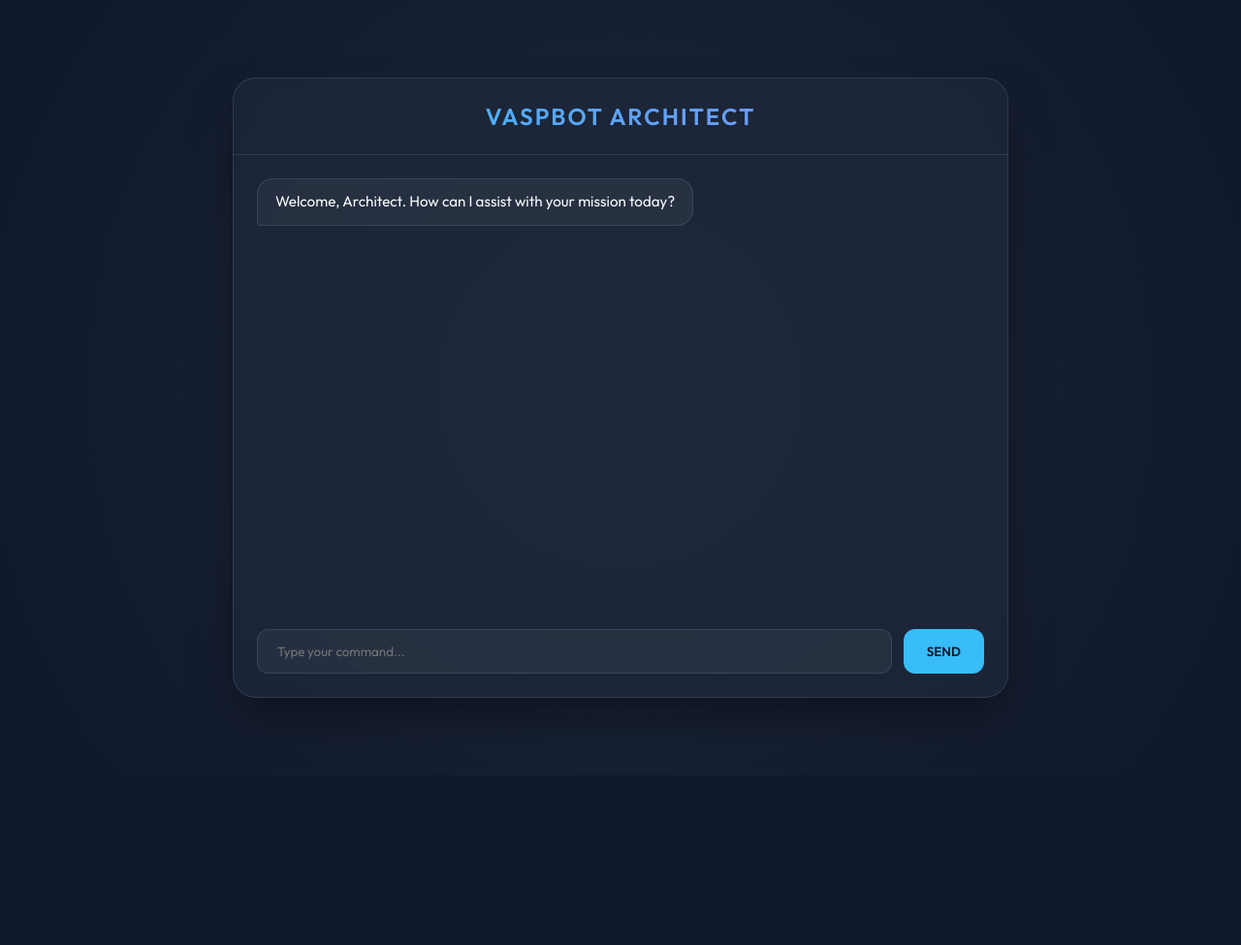
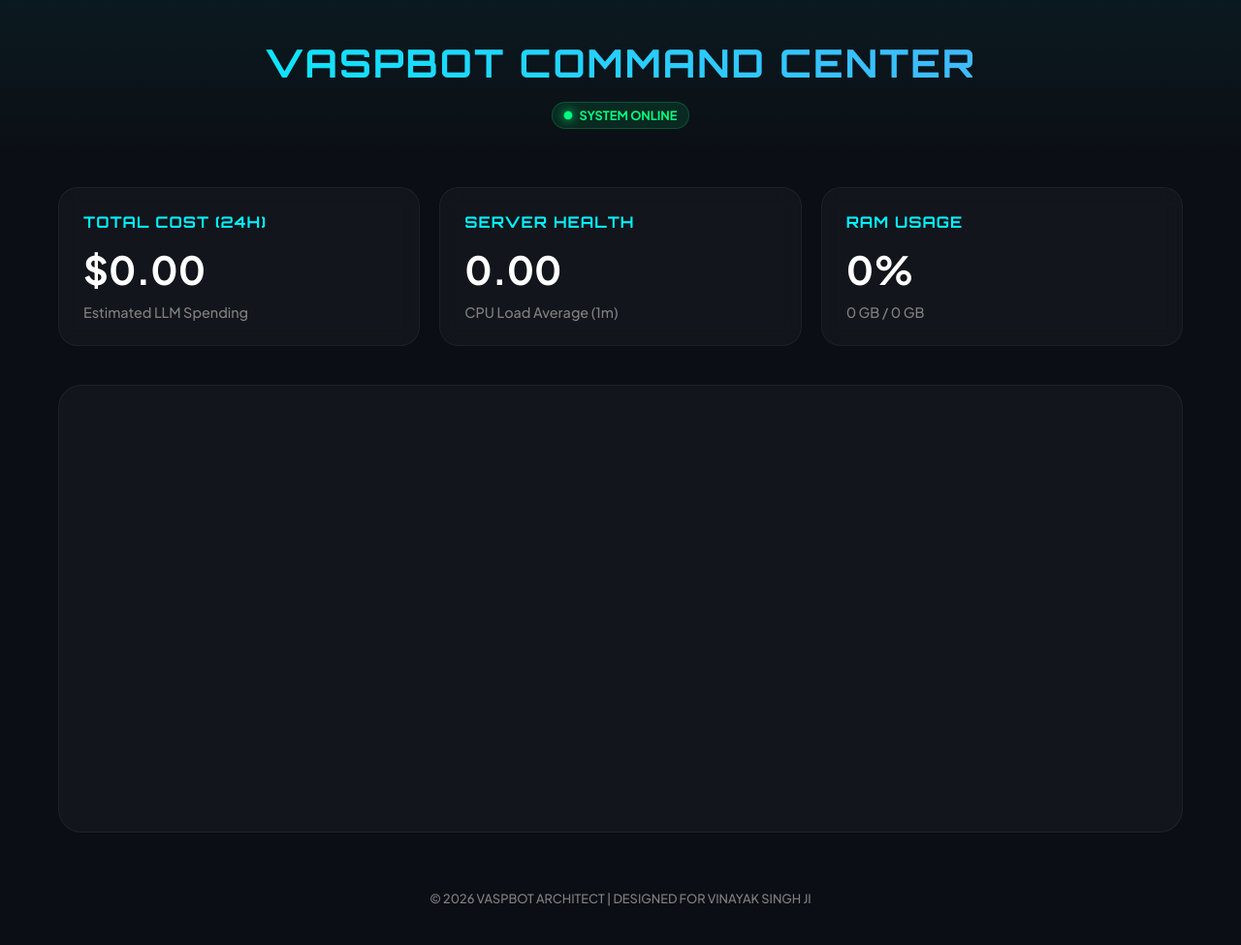
Before and after one commit to visen-vin/babe, a website: page public/index.html in a window 1280 px wide. Shown: the whole page at 97% size. Before the commit the page ends 800 px from the top, so only its background shows below. Drawn offline with nearby package versions, Linux system fonts and the light colour scheme; no server answers.

```diff
--- a/package.json
+++ b/package.json
@@ -22,6 +22,7 @@
     "dotenv": "^17.3.1",
     "hono": "^4.12.4",
     "langchain": "^1.2.28",
+    "langsmith": "^0.5.7",
     "playwright": "^1.58.2",
     "telegraf": "^4.16.3",
     "zod": "^4.3.6"
--- a/public/index.html
+++ b/public/index.html
@@ -1,214 +1,272 @@
 <!DOCTYPE html>
 <html lang="en">
+
 <head>
     <meta charset="UTF-8">
     <meta name="viewport" content="width=device-width, initial-scale=1.0">
-    <title>Vaspbot AI Architect</title>
-    <link href="https://fonts.googleapis.com/css2?family=Outfit:wght@300;400;600&display=swap" rel="stylesheet">
+    <title>Vaspbot Command Center</title>
+    <link
+        href="https://fonts.googleapis.com/css2?family=Orbitron:wght@400;700&family=Plus+Jakarta+Sans:wght@300;500;700&display=swap"
+        rel="stylesheet">
+    <script src="https://cdn.jsdelivr.net/npm/chart.js"></script>
     <style>
         :root {
-            --bg: #0f172a;
-            --glass: rgba(30, 41, 59, 0.7);
-            --accent: #38bdf8;
-            --text: #f8fafc;
-        }
-
-        * {
-            box-sizing: border-box;
-            margin: 0;
-            padding: 0;
-            font-family: 'Outfit', sans-serif;
+            --bg-color: #0b0e14;
+            --accent-primary: #00f2fe;
+            --accent-secondary: #4facfe;
+            --glass-bg: rgba(255, 255, 255, 0.03);
+            --glass-border: rgba(255, 255, 255, 0.05);
+            --text-main: #e0e0e0;
+            --text-muted: #808080;
         }
 
         body {
-            background-color: var(--bg);
-            background-image: radial-gradient(circle at 50% 50%, #1e293b 0%, #0f172a 100%);
-            display: flex;
-            justify-content: center;
-            align-items: center;
-            height: 100vh;
-            color: var(--text);
-            overflow: hidden;
-        }
-
-        #chat-container {
-            width: 90%;
-            max-width: 800px;
-            height: 80vh;
-            background: var(--glass);
-            backdrop-filter: blur(12px);
-            border: 1px solid rgba(255, 255, 255, 0.1);
-            border-radius: 24px;
+            background: var(--bg-color);
+            color: var(--text-main);
+            font-family: 'Plus Jakarta Sans', sans-serif;
+            margin: 0;
             display: flex;
             flex-direction: column;
-            box-shadow: 0 25px 50px -12px rgba(0, 0, 0, 0.5);
-            animation: fadeIn 0.8s ease-out;
-        }
-
-        @keyframes fadeIn {
-            from { opacity: 0; transform: translateY(20px); }
-            to { opacity: 1; transform: translateY(0); }
+            min-height: 100vh;
+            overflow-x: hidden;
         }
 
         header {
-            padding: 24px;
-            border-bottom: 1px solid rgba(255, 255, 255, 0.1);
+            padding: 40px;
             text-align: center;
+            background: linear-gradient(180deg, rgba(0, 242, 254, 0.05) 0%, transparent 100%);
         }
 
-        header h1 {
-            font-size: 1.5rem;
-            letter-spacing: 2px;
-            background: linear-gradient(to right, #38bdf8, #818cf8);
+        h1 {
+            font-family: 'Orbitron', sans-serif;
+            font-size: 2.5rem;
+            margin: 0;
+            background: linear-gradient(to right, var(--accent-primary), var(--accent-secondary));
             -webkit-background-clip: text;
             -webkit-text-fill-color: transparent;
+            letter-spacing: 2px;
         }
 
-        #messages {
-            flex: 1;
-            padding: 24px;
-            overflow-y: auto;
-            display: flex;
-            flex-direction: column;
-            gap: 16px;
-            scrollbar-width: thin;
-            scrollbar-color: var(--accent) transparent;
+        .container {
+            max-width: 1200px;
+            margin: 0 auto;
+            padding: 20px;
+            width: 100%;
+            box-sizing: border-box;
         }
 
-        .message {
-            max-width: 80%;
-            padding: 12px 18px;
-            border-radius: 16px;
-            line-height: 1.5;
-            font-size: 0.95rem;
-            position: relative;
-            animation: slideIn 0.3s ease-out;
+        .grid {
+            display: grid;
+            grid-template-columns: repeat(auto-fit, minmax(300px, 1fr));
+            gap: 20px;
+            margin-bottom: 40px;
         }
 
-        @keyframes slideIn {
-            from { opacity: 0; transform: translateX(-10px); }
-            to { opacity: 1; transform: translateX(0); }
+        .card {
+            background: var(--glass-bg);
+            border: 1px solid var(--glass-border);
+            border-radius: 20px;
+            padding: 25px;
+            backdrop-filter: blur(10px);
+            transition: transform 0.3s ease, border-color 0.3s ease;
         }
 
-        .message.user {
-            align-self: flex-end;
-            background: var(--accent);
-            color: #0f172a;
-            border-bottom-right-radius: 4px;
+        .card:hover {
+            transform: translateY(-5px);
+            border-color: rgba(0, 242, 254, 0.2);
         }
 
-        .message.bot {
-            align-self: flex-start;
-            background: rgba(255, 255, 255, 0.05);
-            border: 1px solid rgba(255, 255, 255, 0.1);
-            border-bottom-left-radius: 4px;
+        .card h2 {
+            font-family: 'Orbitron', sans-serif;
+            font-size: 1rem;
+            text-transform: uppercase;
+            margin-top: 0;
+            color: var(--accent-primary);
+            letter-spacing: 1px;
+        }
+
+        .metric-value {
+            font-size: 2.5rem;
+            font-weight: 700;
+            margin: 10px 0;
+            color: #fff;
+        }
+
+        .metric-label {
+            color: var(--text-muted);
+            font-size: 0.9rem;
+        }
+
+        .chart-container {
+            background: var(--glass-bg);
+            border: 1px solid var(--glass-border);
+            border-radius: 24px;
+            padding: 30px;
+            margin-top: 20px;
+            height: 400px;
+        }
+
+        .status-badge {
+            display: inline-flex;
+            align-items: center;
+            padding: 5px 12px;
+            border-radius: 20px;
+            font-size: 0.8rem;
+            font-weight: 700;
+            background: rgba(0, 255, 127, 0.1);
+            color: #00ff7f;
+            border: 1px solid rgba(0, 255, 127, 0.2);
+        }
+
+        .pulsing-dot {
+            width: 8px;
+            height: 8px;
+            background: #00ff7f;
+            border-radius: 50%;
+            margin-right: 8px;
+            box-shadow: 0 0 10px #00ff7f;
+            animation: pulse 2s infinite;
+        }
+
+        @keyframes pulse {
+            0% {
+                transform: scale(0.95);
+                opacity: 0.7;
+            }
+
+            50% {
+                transform: scale(1.1);
+                opacity: 1;
+            }
+
+            100% {
+                transform: scale(0.95);
+                opacity: 0.7;
+            }
         }
 
         footer {
-            padding: 24px;
-            display: flex;
-            gap: 12px;
-        }
-
-        input {
-            flex: 1;
-            background: rgba(255, 255, 255, 0.05);
-            border: 1px solid rgba(255, 255, 255, 0.1);
-            border-radius: 12px;
-            padding: 14px 20px;
-            color: var(--text);
-            outline: none;
-            transition: border 0.3s;
-        }
-
-        input:focus {
-            border-color: var(--accent);
-        }
-
-        button {
-            background: var(--accent);
-            color: #0f172a;
-            border: none;
-            border-radius: 12px;
-            padding: 0 24px;
-            font-weight: 600;
-            cursor: pointer;
-            transition: transform 0.2s, background 0.2s;
-        }
-
-        button:hover {
-            background: #7dd3fc;
-            transform: scale(1.05);
-        }
-
-        .typing {
+            margin-top: auto;
+            padding: 40px;
+            text-align: center;
+            color: var(--text-muted);
             font-size: 0.8rem;
-            color: #94a3b8;
-            margin-bottom: 8px;
-            display: none;
         }
     </style>
 </head>
+
 <body>
+    <header>
+        <h1>VASPBOT COMMAND CENTER</h1>
+        <div style="margin-top: 15px;">
+            <span class="status-badge">
+                <div class="pulsing-dot"></div> SYSTEM ONLINE
+            </span>
+        </div>
+    </header>
 
-<div id="chat-container">
-    <header>
-        <h1>VASPBOT ARCHITECT</h1>
-    </header>
-    <div id="messages">
-        <div class="message bot">Welcome, Architect. How can I assist with your mission today?</div>
+    <div class="container">
+        <div class="grid">
+            <div class="card">
+                <h2>Total Cost (24h)</h2>
+                <div class="metric-value" id="total-cost">$0.00</div>
+                <div class="metric-label">Estimated LLM Spending</div>
+            </div>
+            <div class="card">
+                <h2>Server Health</h2>
+                <div class="metric-value" id="cpu-load">0.00</div>
+                <div class="metric-label">CPU Load Average (1m)</div>
+            </div>
+            <div class="card">
+                <h2>RAM Usage</h2>
+                <div class="metric-value" id="ram-usage">0%</div>
+                <div class="metric-label" id="ram-details">0 GB / 0 GB</div>
+            </div>
+        </div>
+
+        <div class="chart-container">
+            <canvas id="costChart"></canvas>
+        </div>
     </div>
-    <div id="typing-indicator" class="typing" style="padding-left: 24px;">Vaspbot is thinking...</div>
+
     <footer>
-        <input type="text" id="user-input" placeholder="Type your command..." autocomplete="off">
-        <button id="send-btn">SEND</button>
+        &copy; 2026 VASPBOT ARCHITECT | DESIGNED FOR VINAYAK SINGH JI
     </footer>
-</div>
 
-<script>
-    const messages = document.getElementById('messages');
-    const input = document.getElementById('user-input');
-    const btn = document.getElementById('send-btn');
-    const typing = document.getElementById('typing-indicator');
+    <script>
+        let costChart;
 
-    async function sendMessage() {
-        const text = input.value.trim();
-        if (!text) return;
+        async function updateMetrics() {
+            try {
+                const response = await fetch('/metrics');
+                const data = await response.json();
 
-        // Add User Message
-        addMessage(text, 'user');
-        input.value = '';
-        typing.style.display = 'block';
-        messages.scrollTop = messages.scrollHeight;
+                // Update Overview Metrics
+                const totalCost = data.usage.reduce((sum, r) => sum + r.cost, 0);
+                document.getElementById('total-cost').innerText = `$${totalCost.toFixed(4)}`;
+                document.getElementById('cpu-load').innerText = data.server.cpuLoad;
+                document.getElementById('ram-usage').innerText = data.server.memory.percent;
+                document.getElementById('ram-details').innerText = `${data.server.memory.used} / ${data.server.memory.total}`;
 
-        try {
-            const response = await fetch('/chat', {
-                method: 'POST',
-                headers: { 'Content-Type': 'application/json' },
-                body: JSON.stringify({ message: text })
+                // Process Chart Data
+                const labels = data.usage.slice(-20).map(r => new Date(r.timestamp).toLocaleTimeString([], { hour: '2-digit', minute: '2-digit' }));
+                const costs = data.usage.slice(-20).map(r => r.cost);
+
+                if (costChart) {
+                    costChart.data.labels = labels;
+                    costChart.data.datasets[0].data = costs;
+                    costChart.update();
+                } else {
+                    initChart(labels, costs);
+                }
+
+            } catch (e) {
+                console.error("Failed to fetch metrics", e);
+            }
+        }
+
+        function initChart(labels, data) {
+            const ctx = document.getElementById('costChart').getContext('2d');
+            costChart = new Chart(ctx, {
+                type: 'line',
+                data: {
+                    labels: labels,
+                    datasets: [{
+                        label: 'Cost per Request ($)',
+                        data: data,
+                        borderColor: '#00f2fe',
+                        backgroundColor: 'rgba(0, 242, 254, 0.1)',
+                        fill: true,
+                        tension: 0.4,
+                        borderWidth: 3,
+                        pointRadius: 4,
+                        pointBackgroundColor: '#fff'
+                    }]
+                },
+                options: {
+                    responsive: true,
+                    maintainAspectRatio: false,
+                    plugins: {
+                        legend: { display: false }
+                    },
+                    scales: {
+                        y: {
+                            beginAtZero: true,
+                            grid: { color: 'rgba(255, 255, 255, 0.05)' },
+                            ticks: { color: '#808080' }
+                        },
+                        x: {
+                            grid: { display: false },
+                            ticks: { color: '#808080' }
+                        }
+                    }
+                }
             });
-            const data = await response.json();
-            addMessage(data.response, 'bot');
-        } catch (error) {
-            addMessage('Error: Could not connect to the Architect Brain.', 'bot');
-        } finally {
-            typing.style.display = 'none';
         }
-    }
 
-    function addMessage(text, side) {
-        const div = document.createElement('div');
-        div.className = `message ${side}`;
-        div.innerText = text;
-        messages.appendChild(div);
-        messages.scrollTop = messages.scrollHeight;
-    }
+        setInterval(updateMetrics, 5000);
+        updateMetrics();
+    </script>
+</body>
 
-    btn.addEventListener('click', sendMessage);
-    input.addEventListener('keypress', (e) => {
-        if (e.key === 'Enter') sendMessage();
-    });
-</script>
-
-</body>
 </html>
--- a/src/tools/index.ts
+++ b/src/tools/index.ts
@@ -4,7 +4,7 @@
 import * as path from "node:path";
 import { TavilySearch } from "@langchain/tavily";
 import { Calculator } from "@langchain/community/tools/calculator";
-import { browserTool } from "./browser";
+// import { browserTool } from "./browser";
 import { memoryDB } from "../core/memory-db";
 // import { WikipediaQueryRun } from "@langchain/community/tools/wikipedia"; // Usually needs a backend
 // import { YouTubeSearchTool } from "@langchain/community/tools/youtube_search";
@@ -134,5 +134,5 @@
     }
 );
 
-export { browserTool };
-export const tools = [fileReaderTool, fileWriterTool, webSearchTool, calculatorTool, browserTool, memorySearchTool, gitPushTool];
+// export { browserTool };
+export const tools = [fileReaderTool, fileWriterTool, webSearchTool, calculatorTool, memorySearchTool, gitPushTool];
```
Also changed, not shown: src/core/agent.ts (+8 -13 lines), src/core/alerts.ts (added, +57 -0 lines), src/core/llm.ts (+22 -0 lines), src/core/usage.ts (added, +74 -0 lines), src/index.ts (+23 -2 lines), src/reflection.ts (added, +62 -0 lines), 2 other files.
